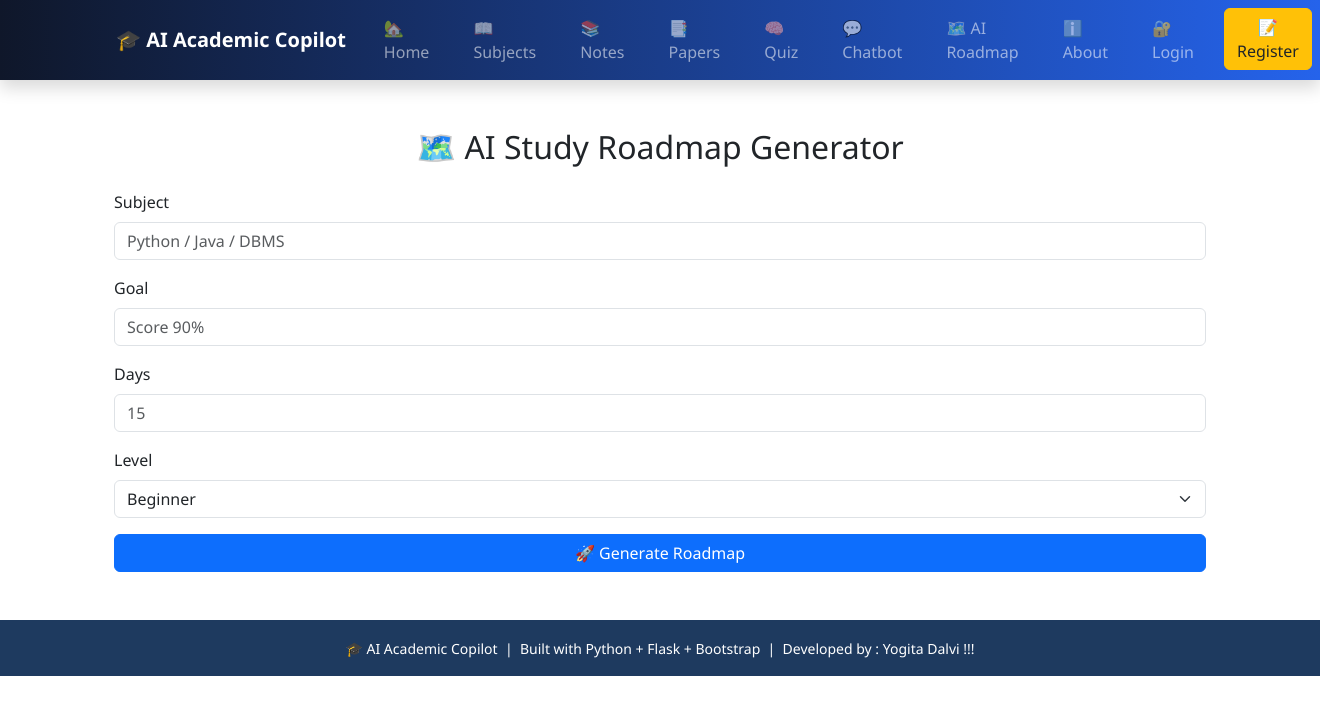
After one commit to shivaji588/My-AI-Project, a Flask app: page /roadmap in a window 1320 px wide. The commit adds this page. Shown: the top 715 px of the page. Run offline with Flask 3, Linux system fonts and the light colour scheme.

Commit message:
create AI based Roadmap

```diff
--- a/app.py
+++ b/app.py
@@ -2,6 +2,8 @@ from database import init_db
 import os
 import sqlite3
 import datetime
+from groq import Groq
+from dotenv import load_dotenv
 from tkinter import INSERT
 from flask import Flask, jsonify, render_template, request, redirect, send_from_directory, url_for, flash, session
 from sqlalchemy import values
@@ -14,6 +16,13 @@ def get_db():
 
 app = Flask(__name__)
 app.secret_key = "academic_copilot"
+
+#Groq Client
+load_dotenv()
+
+client = Groq(
+    api_key=os.getenv("GROQ_API_KEY")
+)
 
 BASE_DIR = os.path.dirname(os.path.abspath(__file__))
 DB_PATH = os.path.join(BASE_DIR, "database.db")
@@ -171,6 +180,7 @@ def notes():
     conn.close()
 
     return render_template("notes.html")
+
 #--------------notes_view--------------
 @app.route("/notes/<subject>")
 def show_notes(subject):
@@ -320,51 +330,8 @@ def subject_page(name):
     else:
         return "Subject not found", 404
 
-# ---------------- CHATBOT ----------------
+# ---------------- CHATBOT ask ai----------------
 
-# @app.route("/chatbot", methods=["GET", "POST"])
-# def chatbot():
-
-#     answer = ""
-
-#     if request.method == "POST":
-
-#         question = request.form["question"].lower()
-
-#         if "hello" in question or "hi" in question:
-#             answer = "Hello 👋 I am your AI Academic Copilot."
-
-#         elif "flask" in question:
-#             answer = "Flask is a Python framework used to create web applications."
-
-#         elif "html" in question:
-#             answer = "HTML is used to create the structure of web pages."
-
-#         elif "css" in question:
-#             answer = "CSS is used for designing and styling web pages."
-
-#         elif "python project" in question:
-#             answer = "Python project ideas: Chatbot, Quiz App, Student Portal, AI Assistant."
-
-#         elif "ai" in question or "artificial intelligence" in question:
-#             answer = "AI is a technology that enables machines to learn and solve problems."
-
-#         elif "python" in question:
-#             answer = "Python is a high-level programming language."
-
-#         elif "java" in question:
-#             answer = "Java is an object-oriented programming language."
-
-#         elif "dbms" in question or "database" in question:
-#             answer = "DBMS is used to store and manage data."
-
-#         elif "thank" in question:
-#             answer = "You're welcome 😊 Keep learning!"
-
-#         else:
-#             answer = "Sorry, I don't know. Try another academic question."
-
-#     return render_template("chatbot.html", answer=answer)
 def ask_ai(question, subject):
 
     question = question.lower()
@@ -529,6 +496,65 @@ I can help you with:
 
 Select a subject and ask your doubt.
 """
+#---------------AI Roadmap Function---------------------
+def generate_roadmap(subject, goal, days, level):
+
+    prompt = f"""
+You are an expert academic mentor.
+
+Create a detailed {days}-day study roadmap.
+
+Subject: {subject}
+Level: {level}
+Goal: {goal}
+
+For each day provide:
+
+📘 Topics to Study
+💻 Practice Tasks
+📝 Revision Tips
+💡 Motivation
+
+Make the roadmap clear, professional, and easy for students to follow.
+"""
+
+    response = client.chat.completions.create(
+        model="llama-3.3-70b-versatile",
+        messages=[
+            {
+                "role": "user",
+                "content": prompt
+            }
+        ]
+    )
+
+    return response.choices[0].message.content
+
+#-----------------------Roadmap-------------------------------
+@app.route("/roadmap", methods=["GET", "POST"])
+def roadmap():
+
+    roadmap = ""
+
+    if request.method == "POST":
+
+        subject = request.form["subject"]
+        goal = request.form["goal"]
+        days = request.form["days"]
+        level = request.form["level"]
+
+        roadmap = generate_roadmap(
+            subject,
+            goal,
+            days,
+            level
+        )
+
+    return render_template(
+        "roadmap.html",
+        roadmap=roadmap
+    )
+
 #========================== CHATBOT =========================
 @app.route("/chatbot", methods=["GET", "POST"])
 def chatbot():
--- a/templates/base.html
+++ b/templates/base.html
@@ -59,6 +59,10 @@
 
                 <li class="nav-item">
                     <a class="nav-link" href="/chatbot">💬Chatbot</a>
+                </li>
+
+                <li class="nav-item">
+                    <a class="nav-link" href="/roadmap">🗺️ AI Roadmap</a>
                 </li>
 
                 <li class="nav-item">
--- /dev/null
+++ b/templates/roadmap.html
@@ -0,0 +1,91 @@
+{% extends "base.html" %}
+
+{% block content %}
+
+<div class="container mt-5">
+
+    <h2 class="text-center mb-4">
+        🗺️ AI Study Roadmap Generator
+    </h2>
+
+    <form method="POST">
+
+        <div class="mb-3">
+            <label class="form-label">Subject</label>
+
+            <input
+                type="text"
+                name="subject"
+                class="form-control"
+                placeholder="Python / Java / DBMS"
+                required>
+        </div>
+
+        <div class="mb-3">
+            <label class="form-label">Goal</label>
+
+            <input
+                type="text"
+                name="goal"
+                class="form-control"
+                placeholder="Score 90%"
+                required>
+        </div>
+
+        <div class="mb-3">
+            <label class="form-label">Days</label>
+
+            <input
+                type="number"
+                name="days"
+                class="form-control"
+                placeholder="15"
+                required>
+        </div>
+
+        <div class="mb-3">
+
+            <label class="form-label">Level</label>
+
+            <select
+                name="level"
+                class="form-select">
+
+                <option>Beginner</option>
+                <option>Intermediate</option>
+                <option>Advanced</option>
+
+            </select>
+
+        </div>
+
+        <button
+            class="btn btn-primary w-100">
+
+            🚀 Generate Roadmap
+
+        </button>
+
+    </form>
+
+    {% if roadmap %}
+
+    <div class="card shadow mt-5">
+
+        <div class="card-body">
+
+            <h4>📚 Your AI Study Roadmap</h4>
+
+            <hr>
+
+            <pre style="white-space: pre-wrap;">{{ roadmap }}</pre>
+
+        </div>
+
+    </div>
+
+    {% endif %}
+
+</div>
+
+{% endblock %}
```
Also changed, not shown: database.db.
